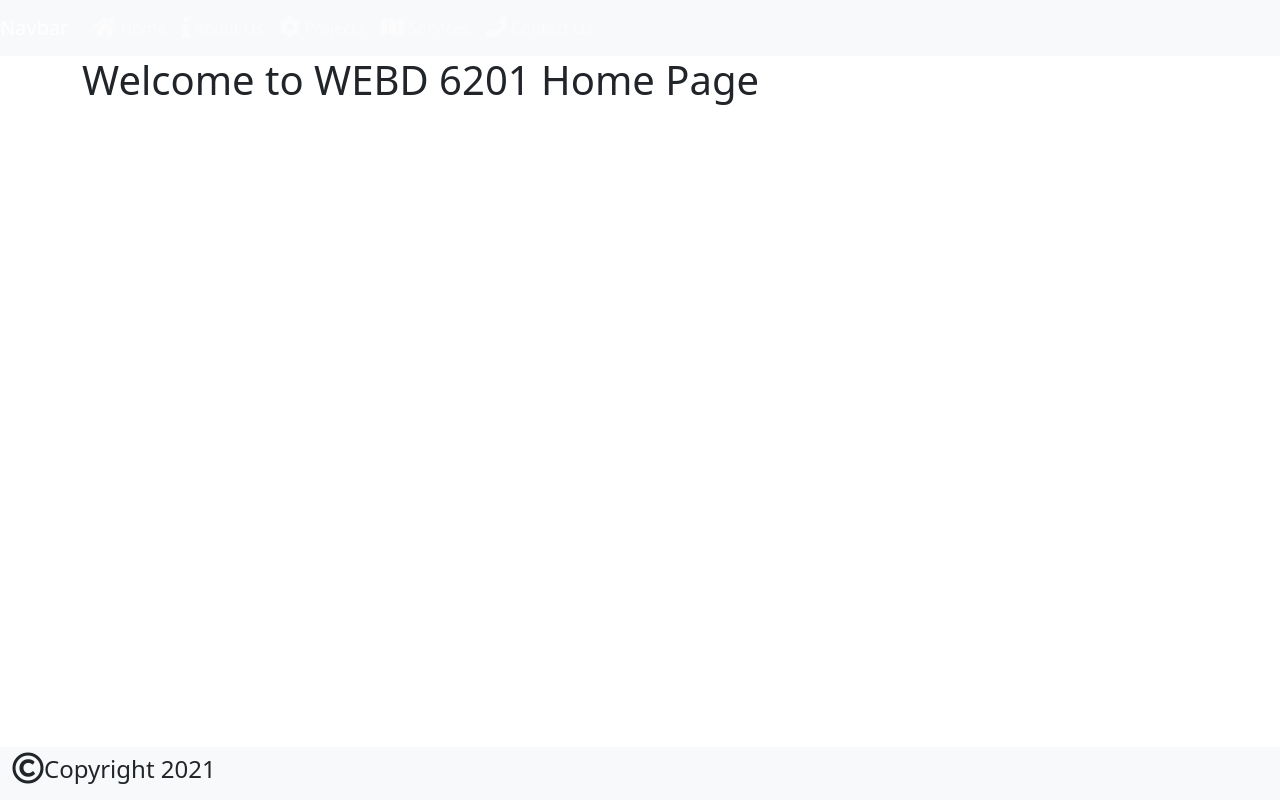
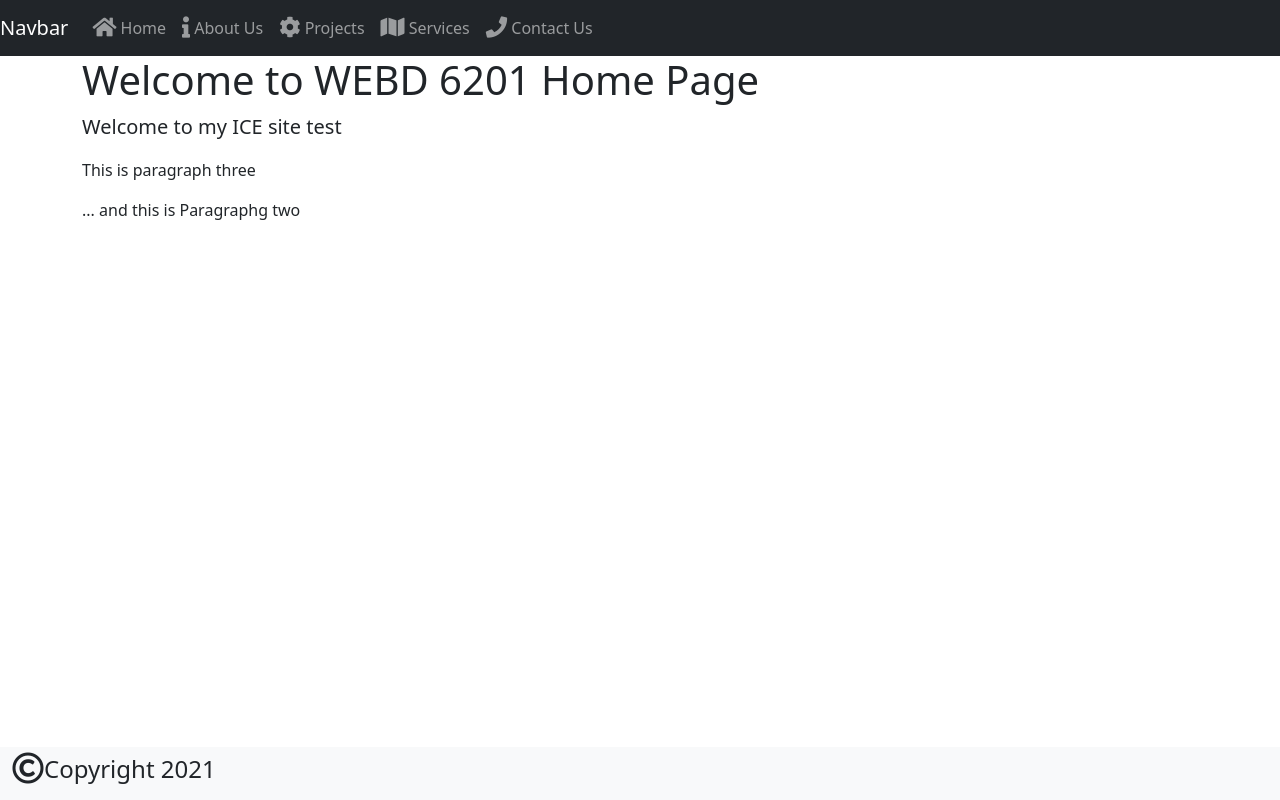
Before and after one commit to Tomelinski/WebD6201-ICE1, a website: page index.html in a window 1280 px wide. Drawn offline with nearby package versions, Linux system fonts and the light colour scheme.

Commit message:
added paragraphs to main content

```diff
--- a/Scripts/app.js
+++ b/Scripts/app.js
@@ -6,8 +6,37 @@
 
 //IIFE - Immediatly invoked function expression
 
+"use strict";
+
 (function () {
     console.log("App started...");
 
+    let paragraphOneText = "Welcome to my ICE site test";
+
+    let paragraphOne = document.getElementById("paragraphOne");
+
+    paragraphOne.textContent = paragraphOneText;
+    paragraphOne.className = "fs-5";
+
+    //step 1. document.createElement
+    let newParagraph = document.createElement("p");
+
+    //step 2. configutre element
+    newParagraph.setAttribute("id", "paragraphTwo");
+    newParagraph.textContent = "... and this is Paragraphg two";
+
+    //steo 3 select parent element
+    let mainContent = document.getElementsByTagName("main")[0];
+
+    //step 4. insert element
+    mainContent.appendChild(newParagraph);
+    newParagraph.className = "fs-6";
+
+    let paragraphDiv = document.createElement('div');
+    let paragraphThree = `<p id="paragraphThree" class="fs-7">This is paragraph three</p>`;
+    paragraphDiv.innerHTML = paragraphThree;
+
+    newParagraph.before(paragraphDiv);
+
     window.addEventListener("load", Start);
 })();
--- a/index.html
+++ b/index.html
@@ -15,7 +15,7 @@
   <!-- Main header -->
     <header>
       <!-- Main Nav -->
-        <nav class="navbar navbar-expand-lg navbar-dark bg-light">
+        <nav class="navbar navbar-expand-lg navbar-dark bg-dark">
             <a class="navbar-brand" href="#">Navbar</a>
             <button class="navbar-toggler" type="button" data-toggle="collapse" data-target="#navbarSupportedContent" aria-controls="navbarSupportedContent" aria-expanded="false" aria-label="Toggle navigation">
               <span class="navbar-toggler-icon"></span>
```
